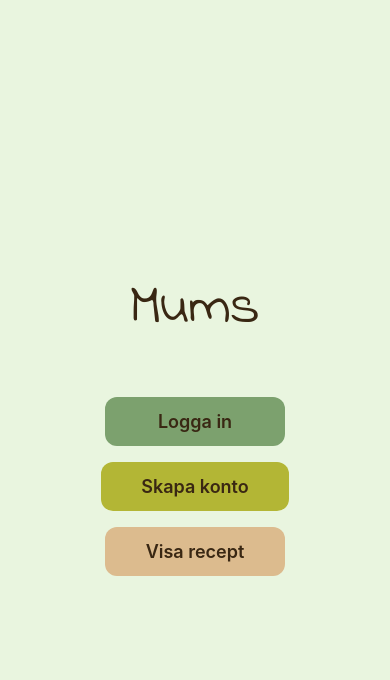
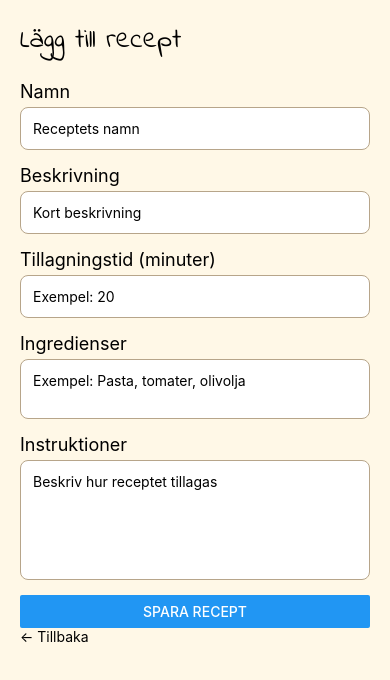
Before and after one commit to Magda-blip/Mums, a React Native app in the folder frontend/: screen /AddRecipe in a window 390 px wide. Shown: the top 680 px of the page. Built offline with nearby package versions, Linux system fonts and the light colour scheme.

Commit message:
connected login function to database

```diff
--- a/frontend/App.js
+++ b/frontend/App.js
@@ -9,6 +9,7 @@ import RegisterScreen from "./screens/RegisterScreen";
 import LoginScreen from "./screens/LoginScreen";
 import RecipesScreen from "./screens/RecipesScreen";
 import RecipeDetailScreen from "./screens/RecipeDetailScreen";
+import AddRecipeScreen from "./screens/AddRecipeScreen";
 
 
 
@@ -54,6 +55,10 @@ export default function App() {
           name="RecipeDetail"
           component={RecipeDetailScreen}
         />
+        <Stack.Screen
+          name="AddRecipe"
+          component={AddRecipeScreen}
+        />
 
       </Stack.Navigator>
     </NavigationContainer>
--- a/frontend/constants/Colours.js
+++ b/frontend/constants/Colours.js
@@ -1,7 +1,8 @@
 export const colours = {
-  mint: "#E9F5DF",
-  sage: "#7CA16E",
-  grass: "#B3B635",
-  camel: "#DCBB8E",
-  bark: "#392713",
+  vin: "#741F2B",
+  skog: "#263D35",
+  terrakotta: "#B66B4B",
+  guld: "#C5A46D",
+  beige: "#E8D8B8",
+  pergament: "#F4EBDD",
 }
--- a/frontend/screens/AddRecipeScreen.js
+++ b/frontend/screens/AddRecipeScreen.js
@@ -0,0 +1,157 @@
+import { useState } from "react";
+import {
+  View,
+  Text,
+  TextInput,
+  Button,
+  StyleSheet,
+  ScrollView,
+  Alert,
+  Pressable,
+} from "react-native";
+
+import { supabase } from "../lib/supabase";
+
+export default function AddRecipeScreen({ navigation }) {
+  const [name, setName] = useState("");
+  const [description, setDescription] = useState("");
+  const [cookingTime, setCookingTime] = useState("");
+  const [ingredients, setIngredients] = useState("");
+  const [instructions, setInstructions] = useState("");
+  const [saving, setSaving] = useState(false);
+
+  async function saveRecipe() {
+    if (!name.trim()) {
+      Alert.alert("Saknar namn", "Du måste ange ett receptnamn.");
+      return;
+    }
+
+    setSaving(true);
+
+    try {
+      const { error } = await supabase
+        .from("recipes")
+        .insert({
+          name: name.trim(),
+          description: description.trim(),
+          cooking_time: cookingTime.trim()
+            ? Number(cookingTime)
+            : null,
+          ingredients: ingredients.trim(),
+          instructions: instructions.trim(),
+        });
+
+      if (error) {
+        throw error;
+      }
+
+      Alert.alert("Recept sparat!", "Ditt recept har lagts till.");
+
+      setName("");
+      setDescription("");
+      setCookingTime("");
+      setIngredients("");
+      setInstructions("");
+    } catch (error) {
+      console.log("Fel vid sparande av recept:", error);
+      Alert.alert(
+        "Kunde inte spara",
+        "Något gick fel när receptet skulle sparas."
+      );
+    } finally {
+      setSaving(false);
+    }
+  }
+
+  return (
+    <ScrollView style={styles.container}>
+
+
+
+      <Text style={styles.title}>Lägg till recept</Text>
+
+      <Text style={styles.label}>Namn</Text>
+      <TextInput
+        style={styles.input}
+        value={name}
+        onChangeText={setName}
+        placeholder="Receptets namn"
+      />
+
+      <Text style={styles.label}>Beskrivning</Text>
+      <TextInput
+        style={styles.input}
+        value={description}
+        onChangeText={setDescription}
+        placeholder="Kort beskrivning"
+      />
+
+      <Text style={styles.label}>Tillagningstid (minuter)</Text>
+      <TextInput
+        style={styles.input}
+        value={cookingTime}
+        onChangeText={setCookingTime}
+        placeholder="Exempel: 20"
+        keyboardType="numeric"
+      />
+
+      <Text style={styles.label}>Ingredienser</Text>
+      <TextInput
+        style={styles.input}
+        value={ingredients}
+        onChangeText={setIngredients}
+        placeholder="Exempel: Pasta, tomater, olivolja"
+        multiline
+      />
+
+      <Text style={styles.label}>Instruktioner</Text>
+      <TextInput
+        style={[styles.input, styles.instructions]}
+        value={instructions}
+        onChangeText={setInstructions}
+        placeholder="Beskriv hur receptet tillagas"
+        multiline
+      />
+
+      <Button
+        title={saving ? "Sparar..." : "Spara recept"}
+        onPress={saveRecipe}
+        disabled={saving}
+      />
+
+      <Pressable onPress={() => navigation.goBack()}>
+        <Text>← Tillbaka</Text>
+      </Pressable>
+
+    </ScrollView>
+  );
+}
+
+const styles = StyleSheet.create({
+  container: {
+    flex: 1,
+    padding: 20,
+    backgroundColor: "#FFF8E7",
+  },
+  title: {
+    fontSize: 28,
+    marginBottom: 20,
+    fontFamily: "IndieFlower",
+  },
+  label: {
+    fontSize: 18,
+    marginBottom: 5,
+  },
+  input: {
+    borderWidth: 1,
+    borderColor: "#B7A58A",
+    borderRadius: 8,
+    padding: 12,
+    marginBottom: 15,
+    backgroundColor: "white",
+  },
+  instructions: {
+    minHeight: 120,
+    textAlignVertical: "top",
+  },
+});
--- a/frontend/screens/HomeScreen.js
+++ b/frontend/screens/HomeScreen.js
@@ -42,6 +42,16 @@ export default function HomeScreen({ navigation }) {
         <Text style={styles.RecipesButtonText}>Visa recept</Text>
       </Pressable>
 
+      <Pressable
+        style={({ pressed }) => [
+          styles.RecipesButton,
+          pressed && styles.buttonPressed,
+        ]}
+        onPress={() => navigation.navigate("AddRecipe")}
+      >
+        <Text style={styles.RecipesButtonText}>Lägg till recept</Text>
+      </Pressable>
+
     </View>
   );
 }
@@ -49,7 +59,7 @@ export default function HomeScreen({ navigation }) {
 const styles = StyleSheet.create({
   container: {
     flex: 1,
-    backgroundColor: colours.mint,
+    backgroundColor: colours.vin,
     justifyContent: "center",
     alignItems: "center",
     padding: 24,
@@ -57,11 +67,11 @@ const styles = StyleSheet.create({
   title: {
     fontSize: 56,
     fontFamily: fonts.title,
-    color: colours.bark,
+    color: colours.guld,
     marginBottom: 48,
   },
   loginButton: {
-    backgroundColor: colours.sage,
+    backgroundColor: colours.terrakotta,
     paddingVertical: 14,
     paddingHorizontal: 40,
     borderRadius: 12,
@@ -69,7 +79,7 @@ const styles = StyleSheet.create({
     alignItems: "center",
   },
   buttonPressed: {
-    color: colours.mint,
+    color: colours.vin,
     opacity: 0.75,
   },
   loginButtonText: {
@@ -79,7 +89,7 @@ const styles = StyleSheet.create({
   },
 
   registerButton: {
-    backgroundColor: colours.grass,
+    backgroundColor: colours.beige,
     paddingVertical: 14,
     paddingHorizontal: 40,
     borderRadius: 12,
@@ -88,12 +98,12 @@ const styles = StyleSheet.create({
     marginTop: 16,
   },
   registerButtonText: {
-    color: colours.bark,
+    color: colours.skog,
     fontSize: 18,
     fontWeight: "600",
   },
   RecipesButton: {
-    backgroundColor: colours.camel,
+    backgroundColor: colours.pergament,
     paddingVertical: 14,
     paddingHorizontal: 40,
     borderRadius: 12,
@@ -102,7 +112,7 @@ const styles = StyleSheet.create({
     marginTop: 16,
   },
   RecipesButtonText: {
-    color: colours.bark,
+    color: colours.skog,
     fontSize: 18,
     fontWeight: "600",
   },
--- a/frontend/screens/LoginScreen.js
+++ b/frontend/screens/LoginScreen.js
@@ -10,10 +10,33 @@ import {
   ScrollView,
 } from "react-native";
 
+import { supabase } from "../lib/supabase";
+import { useState } from "react";
+import { Alert } from "react-native";
+
 import { colours } from "../constants/Colours.js";
 import { fonts } from "../constants/Fonts.js";
 
 export default function LoginScreen({ navigation }) {
+
+  const [email, setEmail] = useState("");
+  const [password, setPassword] = useState("");
+
+  async function handleLogin() {
+    const { error } = await supabase.auth.signInWithPassword({
+      email: email.trim(),
+      password: password,
+    });
+
+    if (error) {
+      Alert.alert("Kunde inte logga in", error.message);
+      return;
+    }
+
+    Alert.alert("Inloggad!", "Du har loggat in.");
+    navigation.navigate("Home");
+  }
+
   return (
     <KeyboardAvoidingView
       style={styles.container}
@@ -28,8 +51,11 @@ export default function LoginScreen({ navigation }) {
 
         <View style={styles.form}>
           <Text style={styles.label}>E-post</Text>
+
           <TextInput
             style={styles.input}
+            value={email}
+            onChangeText={setEmail}
             placeholder="din@email.se"
             placeholderTextColor={colours.darkBrown}
             keyboardType="email-address"
@@ -39,6 +65,8 @@ export default function LoginScreen({ navigation }) {
           <Text style={styles.label}>Lösenord</Text>
           <TextInput
             style={styles.input}
+            value={password}
+            onChangeText={setPassword}
             placeholder="Ditt lösenord"
             placeholderTextColor={colours.darkBrown}
             secureTextEntry
@@ -46,7 +74,7 @@ export default function LoginScreen({ navigation }) {
 
           <Pressable
             style={styles.button}
-            onPress={() => console.log("Logga in")}
+            onPress={handleLogin}
           >
             <Text style={styles.buttonText}>Logga in</Text>
           </Pressable>
```
